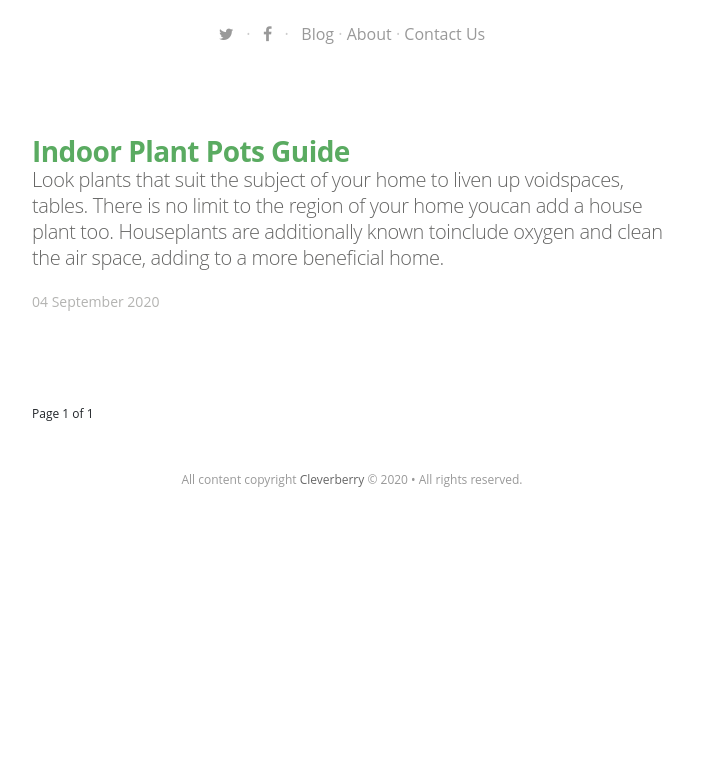
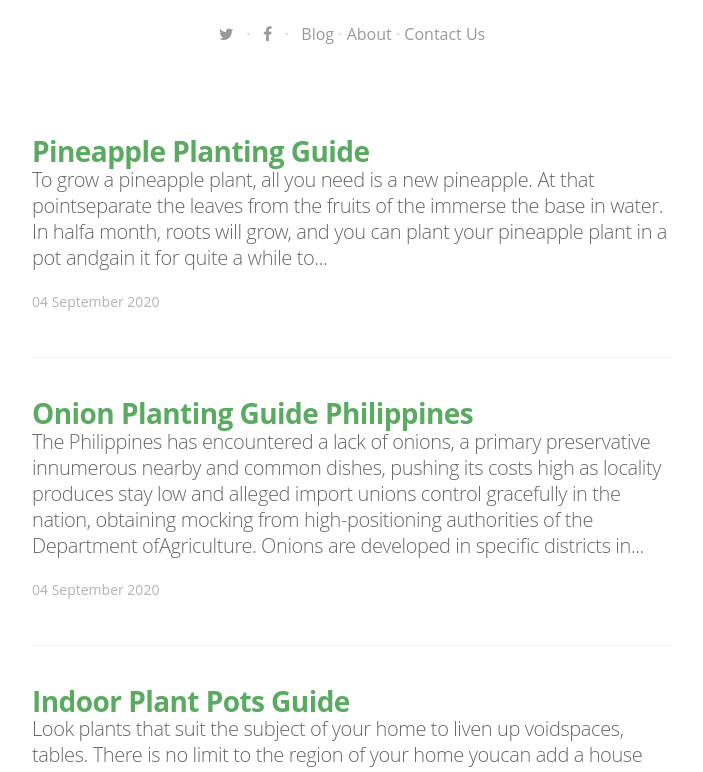
Before and after one commit to cleverberry/plantinguide, a Jekyll site: the page built from index.html, in a window 1280 px wide and 900 px high, scrolled down 489 px, cut to the strip 128-900 px from the top of the window. Shown: the whole strip, without its empty margins (288-991 px from the left). Built offline with Jekyll 4.4.1, drawn with Linux system fonts in a browser that asks for light colours; nearby versions of some CDN libraries; some web fonts are replaced; the list of posts is cut into pages by our own code; before the commit the page ends 1153 px from its top, so only the background shows below that.

Commit message:
[post] Onion Planting Guide Philippines, Pineapple Planting Guide

```diff
--- a/_posts/2020-09-04-indoor-plant-pots-guide.markdown
+++ b/_posts/2020-09-04-indoor-plant-pots-guide.markdown
@@ -4,8 +4,8 @@ title: "Indoor Plant Pots Guide"
 dat: 2020-09-04
 categories: plant
 tags:
-<!-- image: /assets/article_images/2014-11-30-mediator_features/night-track.JPG -->
-<!-- image2: /assets/article_images/2014-11-30-mediator_features/night-track-mobile.JPG -->
+image: /assets/images/article-images/indoor_plant.jpg
+image2: /assets/images/article-images/indoor_plant.jpg
 ---
 
 <p>
--- a/drafts/2020-11-30-onion-planting-guide-philippines.markdown
+++ b/_posts/2020-09-04-onion-planting-guide-philippines.markdown
@@ -1,11 +1,11 @@
 ---
 layout: post
 title: "Onion Planting Guide Philippines"
-date: 2020-11-30
+date: 2020-09-04
 categories: plant
 tags:
-image: /assets/article_images/2014-11-30-mediator_features/night-track.JPG
-image2: /assets/article_images/2014-11-30-mediator_features/night-track-mobile.JPG
+image: /assets/images/article-images/onion.jpg
+image2: /assets/images/article-images/onion.jpg
 ---
 
 <p>The Philippines has encountered a lack of onions, a primary preservative innumerous nearby and common dishes, pushing
@@ -30,12 +30,21 @@ image2: /assets/article_images/2014-11-30-mediator_features/night-track-mobile.J
 <p>6. Crop turn with individual root yields, for example, garlic, potato, shallot,and radish look good for onion. </p>
 
 <h4>Care of planted onion</h4>
-<p>1. Every few week weeks afterward planting, apply nitrogen compost toimprove massive bulbs. However, when onions
-    begin bulbing measure, quitpreparing. Likewise, abstain from returning soil around the onions; the bulbneeds to
-    develop over the ground. </p>
-<p>2. If mulch is utilized to hold soil dampness and expect fragmentation,planted onions don't require reliable
-    watering. Around one inch of water —including water if accessible — should be sufficient. Water all the
-    morefrequently during dry spell conditions.</p>
+<p>
+<ol>
+    <li>
+        Every few week weeks afterward planting, apply nitrogen compost toimprove massive bulbs. However, when onions
+        begin bulbing measure, quitpreparing. Likewise, abstain from returning soil around the onions; the bulbneeds to
+        develop over the ground.
+    </li>
+    <li>
+        If mulch is utilized to hold soil dampness and expect fragmentation,planted onions don't require reliable
+        watering. Around one inch of water —including water if accessible — should be sufficient. Water all the
+        morefrequently during dry spell conditions.
+    </li>
+</ol>
+</p>
+
 <p>3. Covering, which can be grass trimmings, feed, leaves, or destroyed treerind, likewise helps in managing soil
     temperature and smother developmentof weeds that take soil supplements.</p>
 <p>4. Onion propelling is the point at which the plant begins to show a bloomtail. This could be a direct result of
@@ -46,4 +55,29 @@ image2: /assets/article_images/2014-11-30-mediator_features/night-track-mobile.J
 <p>Sadly onions are likewise vulnerable against bugs and infections. Foliarinfections and bulb decay, for example,
     disgusting or 'sharp' external scales,is a bacterial illness that fundamentally decreases onion bulb quality.
     Bugsthat feed on onion incorporate nematodes, stem and bulb eelworm, thrips,and onion fly or worm. Additionally,
-    regular guilty parties are parasiticinfections, for example, neck decay, mold, rust, and leaf decay.</p>
+    regular guilty parties are parasiticinfections, for example, neck decay, mold, rust, and leaf decay.
+
+<ul>
+    <li>
+        Get your seed supplies from a source that is confirmed as disease-free.
+    </li>
+    <li>
+        Discard additional natural refuse and junk and separates instantly. Greatfumigation around the harvest helps
+        keep illness bug out of the planting zone
+    </li>
+    <li>
+        Stop nitrogen preparation after mid-season as nitrogen compost delaysbulb advancement and gives abundant time
+        for diseases to attack theharvest.
+    </li>
+    <li>
+        Discard separates and other natural flotsam and jetsam expeditiously.Growths overwinter in flotsam and jetsam
+        left in the nursery, and thisincorporates onion plant matter that you work into the dirt. Great
+        sterilizationhelps keep illness bugs out of the nursery.
+    </li>
+    <li>
+        Ensure that you don't cut any aspect of the bulb or vegetation duringroutine cleanup. Little cuts can make
+        section point for illnesses.
+    </li>
+</ul>
+
+</p>
--- /dev/null
+++ b/_posts/2020-09-04-pineapple-planting-guide.html
@@ -0,0 +1,92 @@
+---
+layout: post
+title: "Pineapple Planting Guide"
+date: 2020-09-04
+categories: plant
+tags:
+image: /assets/images/article-images/pineapple.jpg
+image2: /assets/images/article-images/pineapple.jpg
+---
+<p>
+    To grow a pineapple plant, all you need is a new pineapple. At that pointseparate the leaves from the fruits of the
+    immerse the base in water. In halfa month, roots will grow, and you can plant your pineapple plant in a pot andgain
+    it for quite a while to come. Continue perusing to discover more aboutdeveloping your pineapple.
+</p>
+<ol>
+    <li>
+        Pick out a new pineapple. Search for one with a firm, green leaves thathave not turned yellow or earthy colored.
+        The skin on the organic productought to be bright plain colored and firm to the touch. Smell the pineapple
+        tocheck whether it's ready: it must produce a sweet, potent smell showing thatyou've picked it at the perfect
+        opportunity to begin another pineapple plant.
+        <ul>
+            <li style="list-style-type: disc;">Make sure the pineapple isn't underripe. It should be ready to
+                createanother pineapple.</li>
+            <li style="list-style-type: disc;">Check to ensure the pineapple isn't extremely ready by pulling alittle
+                at the leaves. On the off chance that they come directly off, thepineapple is too ready to even consider
+                planting. Be gentle. </li>
+            <li style="list-style-type: disc;">Make sure the pineapple doesn't have scale pests around the base ofthe
+                leaves. They seem as though little dirty dark spots.</li>
+        </ul>
+    </li>
+    <li>
+        Twist the leaves off the head of the pineapple. Handle the body of thepineapple with one hand and utilize the
+        other to get the leaves at the baseand contort them off. This technique guarantees that the base of the
+        leaveswill remain perfect. It will be attached to a base measure of natural product,which you don't require all
+        together for the plant to develop.
+        <ul>
+            <li style="list-style-type: disc;">If you're experiencing difficulty turning off the top, you can cut offthe
+                head of the pineapple. Cut off the excess organic product around theroot. </li>
+            <li style="list-style-type: disc;">Make sure the base, the very tip of the zone where the leavescombine,
+                remains flawless. New roots will grow from this, and without it, theplant won't develop.</li>
+        </ul>
+    </li>
+    <li>Strip off a portion of the lower leaves to uncover the stem. This enablesthe stem to grow roots once it is
+        planted. Strip until a couple of creeps of thestem are uncovered. Remove any outstanding organic product
+        withoutharming the stem. </li>
+    <li>Turn it upside down and let it dry for seven days. The scars where youmade a cut and eliminated the leaves will
+        harden, which is fundamentalbefore you make the following stride.
+        <ul>
+            <li style="list-style-type: disc;">At this point, you can plant the crown into the dirt, if you mightwant.
+                While a few people like to drench the pineapple crown first, it isn'timportant. </li>
+        </ul>
+    </li>
+    <li>Fill a huge glass with water. The mouth of the glass ought to be sufficientlymassive to fit the pineapple crown
+        inside, however little enough so you cancrutch it up to shield it from getting lower. </li>
+    <li>Stick a couple of toothpicks into the pineapple crown. Spot them oppositeone another close to the head of the
+        stem. Push them insufficiently far withthe goal that they'll remain set up. These toothpicks are utilized to
+        suspendthe pineapple crown in the glass of water. </li>
+    <li>Put the crown in the water. The toothpicks should lay on the edge of theglass. The stem ought to be lowered in
+        the water, and the forgets aboutshould stick the top. </li>
+    <li>Place the glass in a bright window and trust that the roots will grow. Itshould take a few days or up to half a
+        month for white roots to jab out andstart to develop.
+        <ul>
+            <li style="list-style-type: disc;">Keep the plant away from extraordinary temperatures. Try not tolet it
+                get excessively hot or excessively cold.</li>
+            <li style="list-style-type: disc;">Change out the water at regular intervals to forestall thedevelopment
+                of shape.</li>
+        </ul>
+    </li>
+    <li>Make a pot of soil for the top. Fill a 6-inch pot with light nursery soil thathas a 30% mix of natural issues.
+        This has the correct mix of supplements forthe pineapple plant.</li>
+    <li>Plant the pineapple crown in the pot. Plant the crown when the roots area couple of inches long. Hold up until
+        they've gotten long enough toornament in soil. On the off chance that you plant the crown too soon, itwon't
+        progress admirably. As you plant it, ensure that the base of anyoutstanding leaves is simply above soil level.
+        Press the dirt immovablyaround the base of the crown without getting any dirt on the leaves.</li>
+    <li>Keep the plant soggy and warm. It needs a radiant, warm, and moistcondition where the night temperatures won't
+        dip under 65ºF (18ºC). On theoff chance that conditions are dry, fog the plant consistently.
+        <ul>
+            <li style="list-style-type: disc;">You can keep the pot outside on the off chance that you live in awarm
+                atmosphere. On the off chance that you have cool winters take itinside throughout the winter season and
+                keep it in a radiant window. It'ssignificant for the plant to get a ton of sun lasting through the year.
+            </li>
+            <li style="list-style-type: disc;">To help the establishing cycle, you can slip a plastic sack over
+                thehead of the pot. This will make a little nursery impact. </li>
+        </ul>
+    </li>
+    <li>Give the plant food and water. Water the dirt daintily once per week.Treat the plant with half-quality manure
+        two times every month throughoutthe mid-year.</li>
+    <li>Look for blossoms. It can take quite a while, yet in the end, a red coneought to show up from the focal point of
+        the leaves, trailed by blue blossomsand in the long run an organic product. It takes around a half year for
+        thenatural product to completely create. The pineapple will develop from thebloom, over the ground, in the focal
+        point of the plant.</li>
+</ol>
```
Also changed, not shown: assets/images/article-images/garden_plant.jpg (added), assets/images/article-images/garlic.jpg (added), assets/images/article-images/indoor_plant.jpg (added), assets/images/article-images/onion.jpg (added), assets/images/article-images/pineapple.jpg (added), assets/images/article-images/pot_plant_watering.jpg (added), 2 other files.
